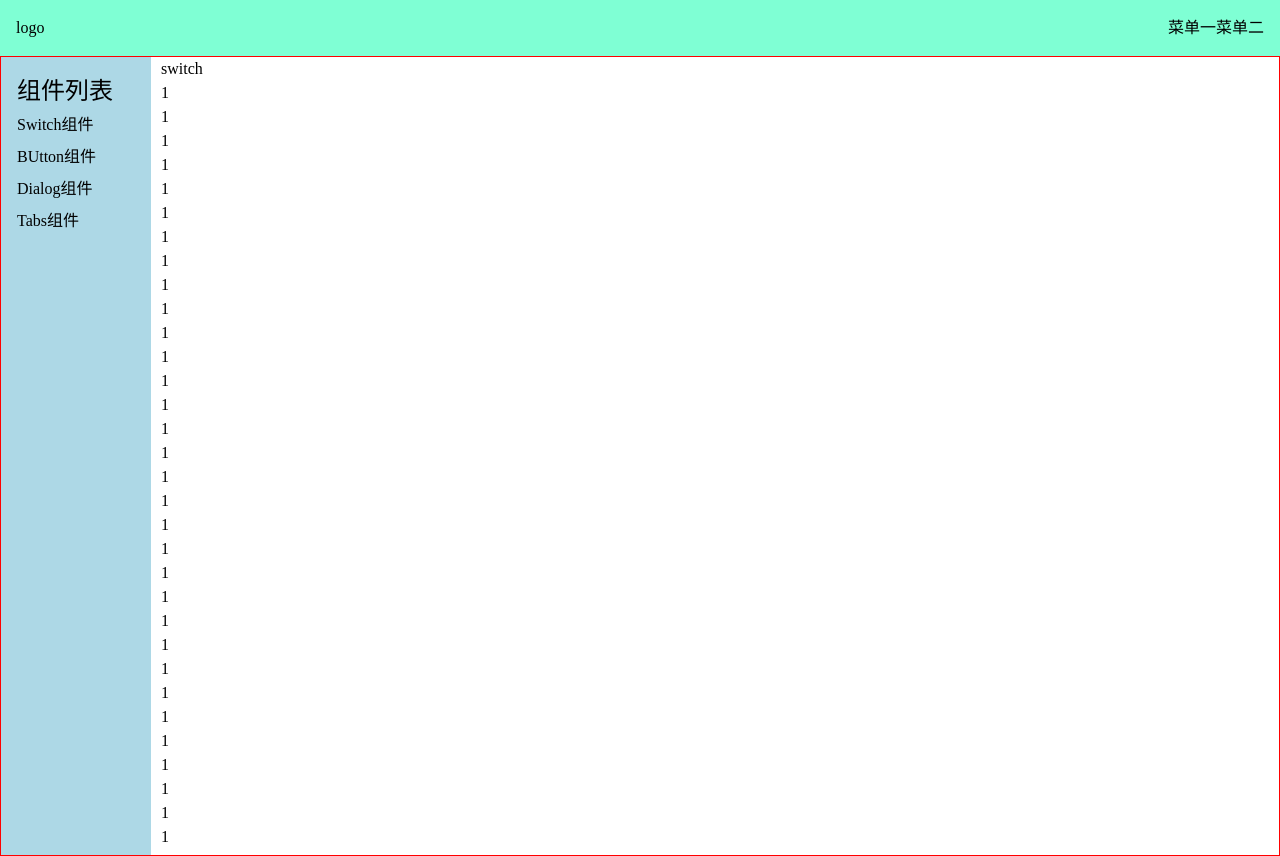
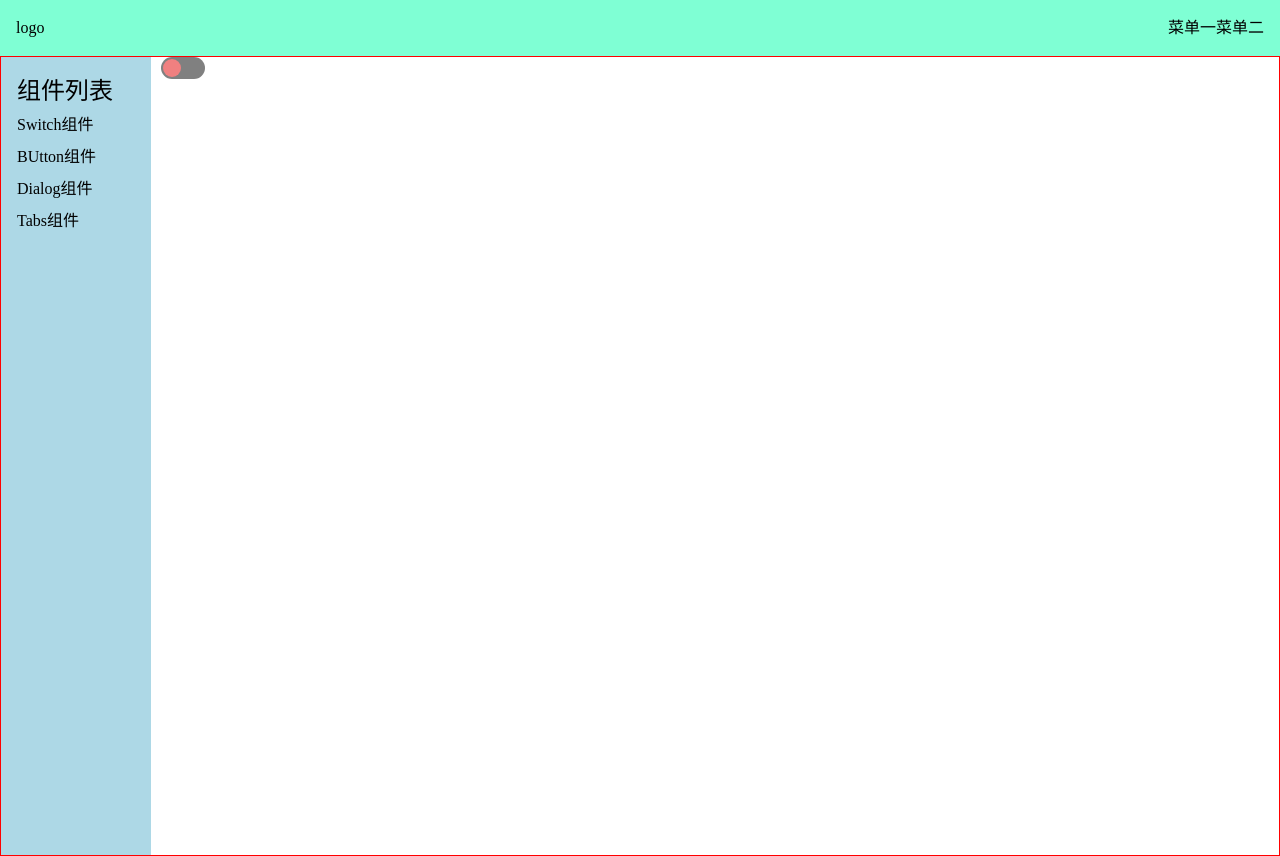
Before and after one commit to yruirui/modArray, a Vue app: page /#/doc/switch in a window 1280 px wide. Built offline with nearby package versions, Linux system fonts and the light colour scheme.

Commit message:
动画完成

```diff
--- a/src/components/switchDemo.vue
+++ b/src/components/switchDemo.vue
@@ -1,75 +1,12 @@
 <template>
-  <div>
-    switch
-  </div>
-  <ul>
-    <li>1</li>
-    <li>1</li>
-    <li>1</li>
-    <li>1</li>
-    <li>1</li>
-    <li>1</li>
-    <li>1</li>
-    <li>1</li>
-    <li>1</li>
-    <li>1</li>
-    <li>1</li>
-    <li>1</li>
-    <li>1</li>
-    <li>1</li>
-    <li>1</li>
-    <li>1</li>
-    <li>1</li>
-    <li>1</li>
-    <li>1</li>
-    <li>1</li>
-    <li>1</li>
-    <li>1</li>
-    <li>1</li>
-    <li>1</li>
-    <li>1</li>
-    <li>1</li>
-    <li>1</li>
-    <li>1</li>
-    <li>1</li>
-    <li>1</li>
-    <li>1</li>
-    <li>1</li>
-    <li>1</li>
-    <li>1</li>
-    <li>1</li>
-    <li>1</li>
-    <li>1</li>
-    <li>1</li>
-    <li>1</li>
-    <li>1</li>
-    <li>1</li>
-    <li>1</li>
-    <li>1</li>
-    <li>1</li>
-    <li>1</li>
-    <li>1</li>
-    <li>1</li>
-    <li>1</li>
-    <li>1</li>
-    <li>1</li>
-    <li>1</li>
-    <li>1</li>
-    <li>1</li>
-    <li>1</li>
-    <li>1</li>
-    <li>1</li>
-    <li>1</li>
-    <li>1</li>
-    <li>1</li>
-    <li>1</li>
+  <Switch />
 
-  </ul>
 </template>
 
 <script lang="ts">
+import Switch from '../lib/Switch.vue'
 export default {
-
+components:{Switch}
 }
 </script>
 
--- /dev/null
+++ b/src/lib/Switch.vue
@@ -0,0 +1,45 @@
+<template>
+ <button :class="{checked:x}" @click="toggelt"><span></span></button>
+</template>
+
+<script lang="ts">
+import { ref } from 'vue'
+export default {
+setup(){
+    const x=ref(false)
+    const toggelt=()=>{
+          x.value=!x.value
+    }
+    return{x,toggelt}
+}
+}
+</script>
+
+<style lang="scss" scoped>
+$h:22px;
+$h2: $h - 4px;
+button{
+    height: $h;
+    width: $h*2;
+    border: none;
+    background: gray;
+    border-radius:  calc($h / 2);
+    position: relative;
+}
+span{
+    position: absolute;
+    top:2px;
+    left: 2px;
+    width: $h2;
+    height: $h2;
+    background:lightcoral ;
+    border-radius:  calc($h2 / 2);
+    transition:left 250ms;
+}
+button.checked > span{
+    left:calc(100% - #{$h2} - 2px)
+}
+button.checked{
+    background: lightblue;
+}
+</style>
```
